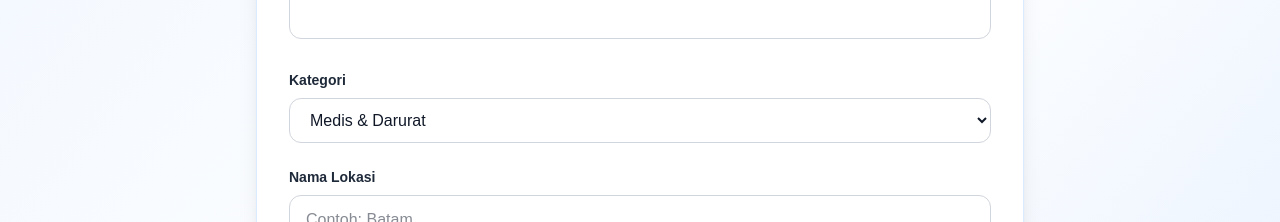
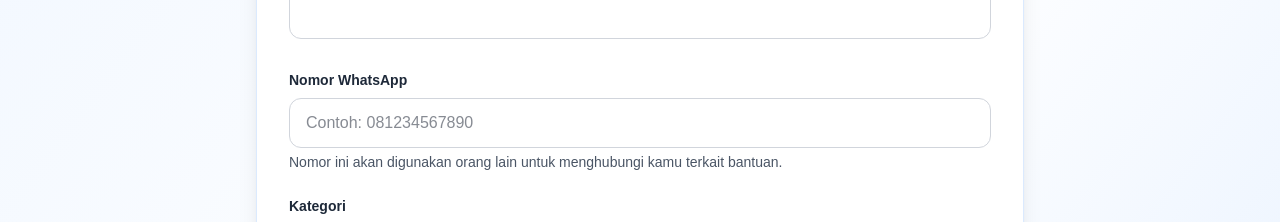
Before and after one commit to aditiatzasky4774/project-task-12, a Next.js app: page /minta-bantu in a window 1280 px wide. Shown: the part 557-779 px from the top of the page. Built offline with nearby package versions, Linux system fonts and the light colour scheme; no server answers.

Commit message:
Update fitur WhatsApp

```diff
--- a/src/app/bantuan/[id]/page.js
+++ b/src/app/bantuan/[id]/page.js
@@ -16,6 +16,31 @@ export default function DetailBantuanPage() {
   const [finishing, setFinishing] = useState(false);
 
   const [message, setMessage] = useState("");
+
+  // =========================
+// HUBUNGI PEMINTA VIA WHATSAPP
+// =========================
+const handleWhatsApp = () => {
+  if (!request?.whatsapp) {
+    setMessage("Nomor WhatsApp peminta bantuan belum tersedia.");
+    return;
+  }
+
+  // Ubah nomor menjadi format internasional Indonesia
+  let phone = request.whatsapp.replace(/\D/g, "");
+
+  if (phone.startsWith("0")) {
+    phone = "62" + phone.slice(1);
+  } else if (!phone.startsWith("62")) {
+    phone = "62" + phone;
+  }
+
+  const text = `Halo, saya melihat permintaan bantuan "${request.title}" di Papan Bantuan Warga. Saya ingin membicarakannya lebih lanjut.`;
+
+  const url = `https://wa.me/${phone}?text=${encodeURIComponent(text)}`;
+
+  window.open(url, "_blank", "noopener,noreferrer");
+};
 
   // =========================
   // MENGAMBIL DATA USER
@@ -368,6 +393,16 @@ export default function DetailBantuanPage() {
               </p>
             </div>
 
+            {/* HUBUNGI VIA WHATSAPP */}
+{!isOwner && request.whatsapp && (
+  <button
+    onClick={handleWhatsApp}
+    className="w-full rounded-xl bg-green-600 px-4 py-3.5 font-semibold text-white shadow-md transition hover:bg-green-700"
+  >
+    Hubungi via WhatsApp
+  </button>
+)}
+
             {/* INFORMASI HELPER */}
             {request.status === "dibantu" &&
               request.helper_id && (
--- a/src/app/minta-bantu/page.js
+++ b/src/app/minta-bantu/page.js
@@ -26,6 +26,7 @@ export default function MintaBantuPage() {
   const [description, setDescription] = useState("");
   const [category, setCategory] = useState("Medis & Darurat");
   const [location, setLocation] = useState("");
+  const [whatsapp, setWhatsapp] = useState("");
 
   // ==============================
   // KOORDINAT PETA
@@ -94,6 +95,7 @@ export default function MintaBantuPage() {
           description,
           category,
           location,
+          whatsapp: whatsapp,
           status: "menunggu",
           user_id: user.id,
 
@@ -245,6 +247,29 @@ export default function MintaBantuPage() {
 
               </div>
 
+{/* NOMOR WHATSAPP */}
+<div>
+  <label
+    htmlFor="whatsapp"
+    className="mb-2 block text-sm font-semibold text-gray-800"
+  >
+    Nomor WhatsApp
+  </label>
+
+  <input
+    type="tel"
+    id="whatsapp"
+    value={whatsapp}
+    onChange={(e) => setWhatsapp(e.target.value)}
+    placeholder="Contoh: 081234567890"
+    required
+    className="w-full rounded-xl border border-gray-300 px-4 py-3 text-gray-900 outline-none"
+  />
+
+  <p className="mt-1 text-sm text-gray-600">
+    Nomor ini akan digunakan orang lain untuk menghubungi kamu terkait bantuan.
+  </p>
+</div>
 
               {/* ==============================
                   KATEGORI
```
